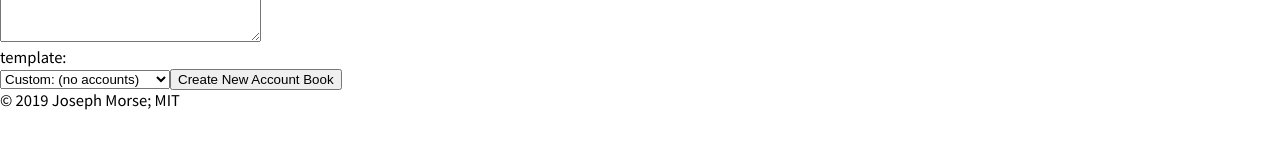
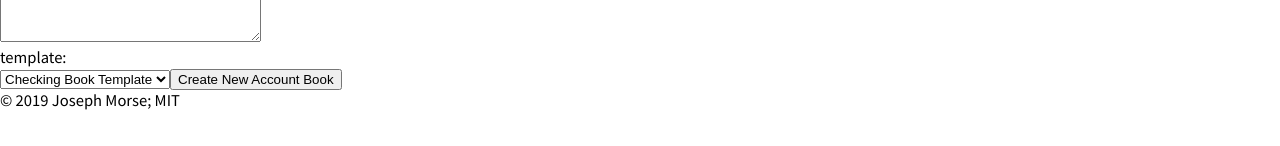
Before and after one commit to chingu-voyages/v9-geckos-team-07, a React (Create React App) app in the folder client/: page /account-books/new in a window 1280 px wide. Shown: the part 330-476 px from the top of the page. Built offline with nearby package versions, Linux system fonts and the light colour scheme; no server answers.

Commit message:
feat: set checking as default template

```diff
--- a/client/src/components/account-books/new-account-book.tsx
+++ b/client/src/components/account-books/new-account-book.tsx
@@ -84,7 +84,7 @@ export class NewAccountBook extends Component<NewAccountBookProps> {
 
         <label>
           <div>template:</div>
-          <select onChange={this.onUpdateTemplate}>
+          <select onChange={this.onUpdateTemplate} defaultValue="checking">
             <option value="custom">Custom: (no accounts)</option>
             <option value="checking">Checking Book Template</option>
           </select>
```
